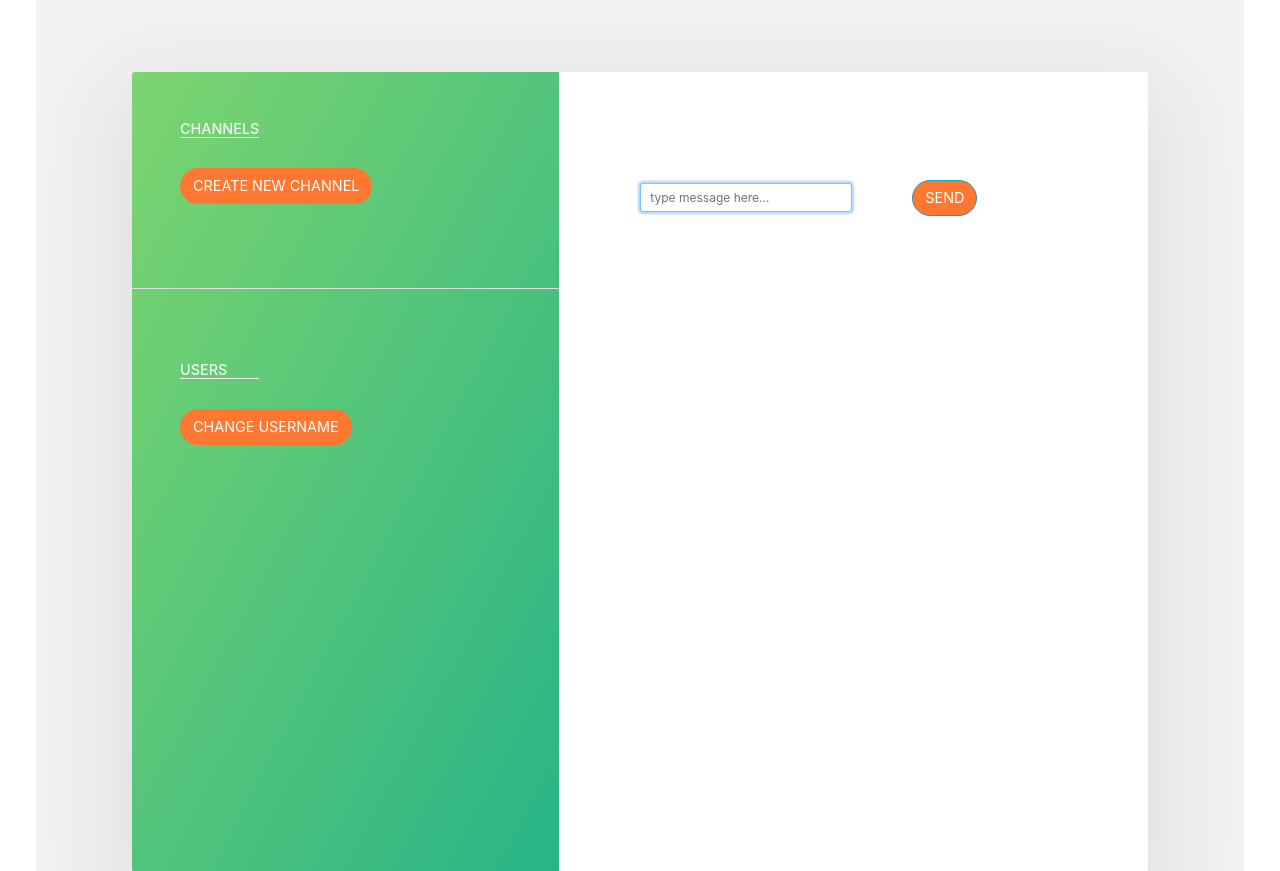
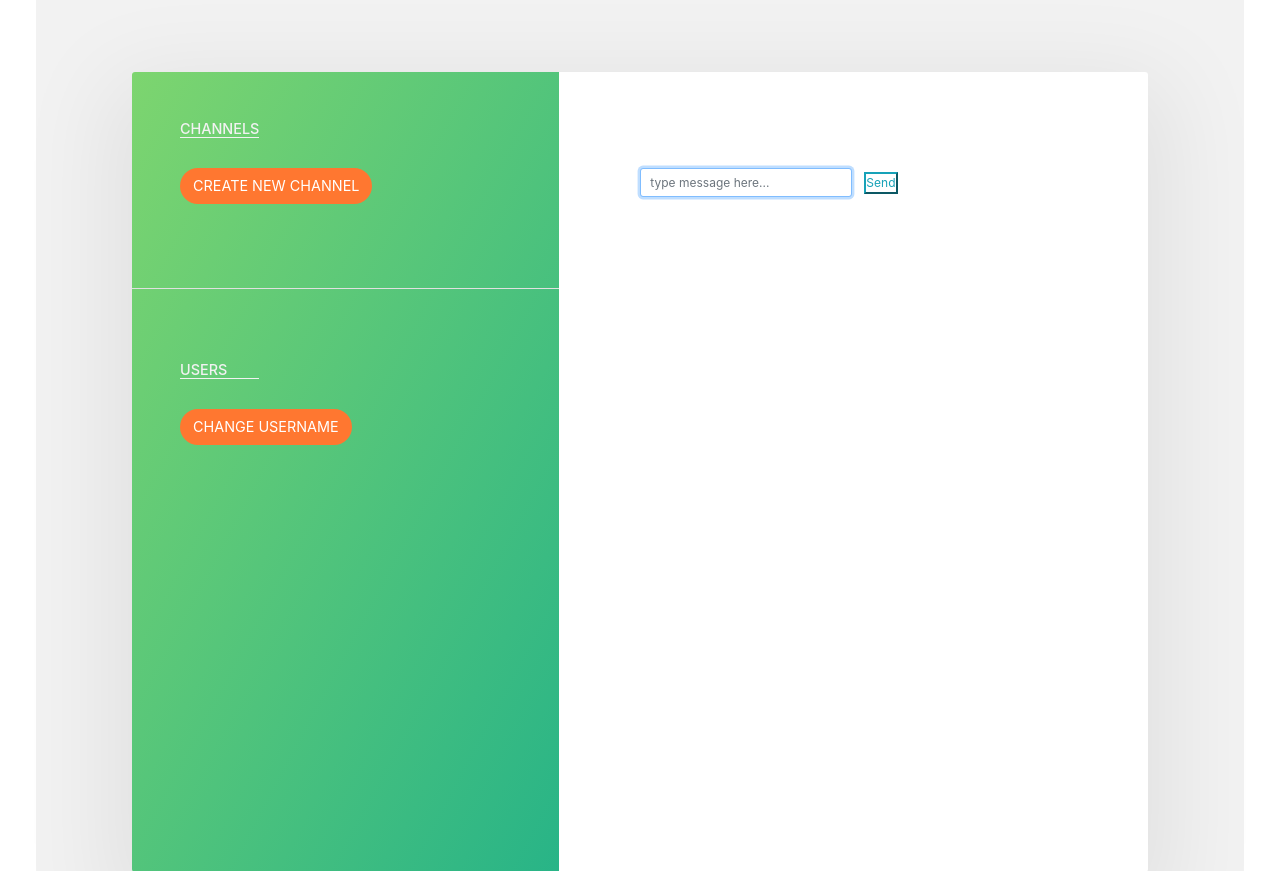
Before and after one commit to TitoYak211/chitter, a Flask app: template templates/index.html in a window 1280 px wide. Shown: the part 132-1003 px from the top of the page. Run offline with Flask 2, Linux system fonts and the light colour scheme; the template is opened without the code that fills it, so the values that code supplies are empty; some libraries are stand-ins or nearby versions.

Commit message:
Update index.html

```diff
--- a/templates/index.html
+++ b/templates/index.html
@@ -34,7 +34,7 @@
             <div class="row w-100" id="message-form-container">
                 <form class="form-inline w-100">
                         <input type="text" class="form-control col-auto mr-3" id="m" placeholder="type message here..." autofocus>
-                        <button type="submit" class="btn btn-outline-info mr-0" id="send">Send</button>
+                        <button type="submit" class="btn-outline-info" id="send">Send</button>
                 </form>
             </div>
         </div>
```
